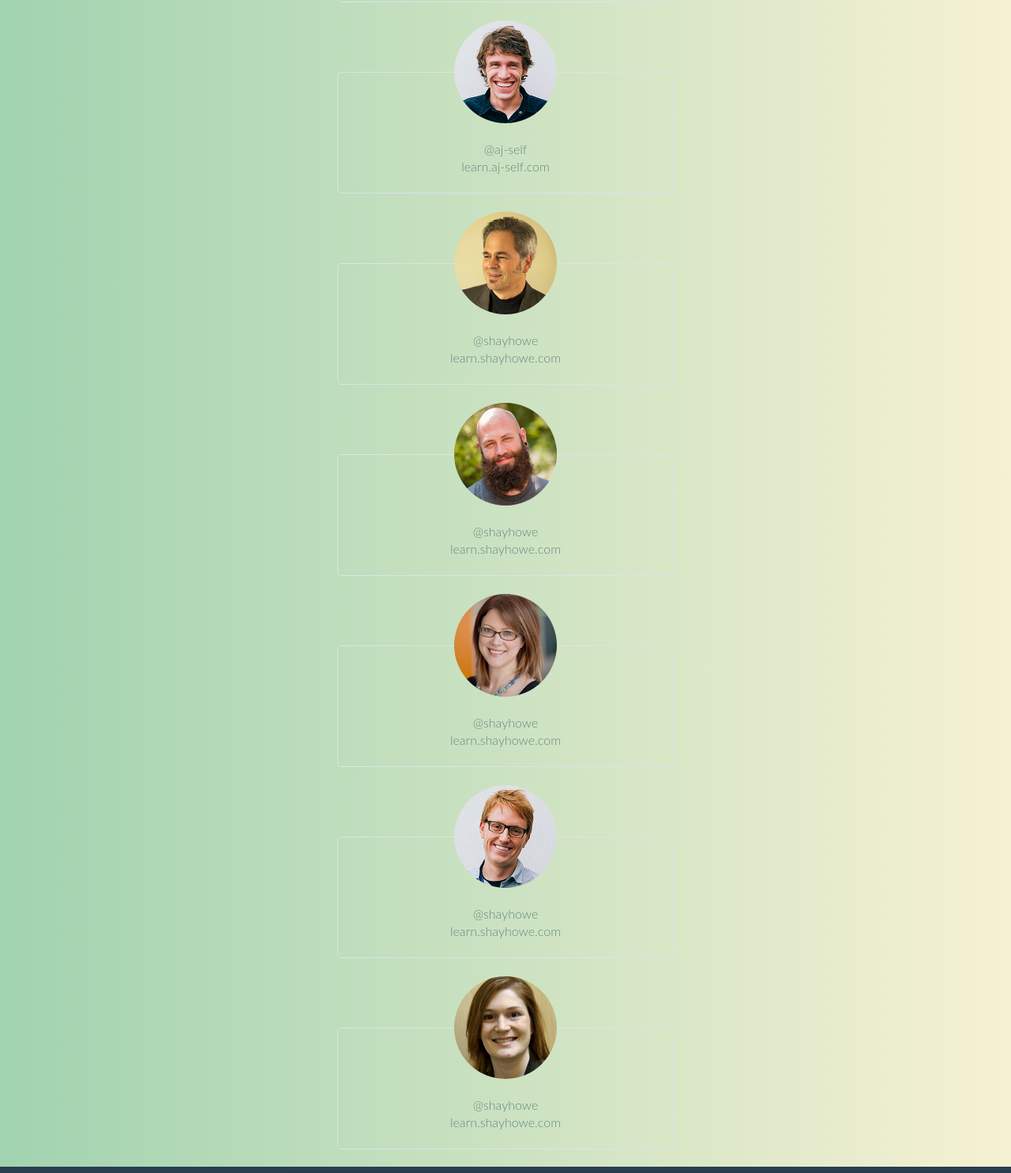
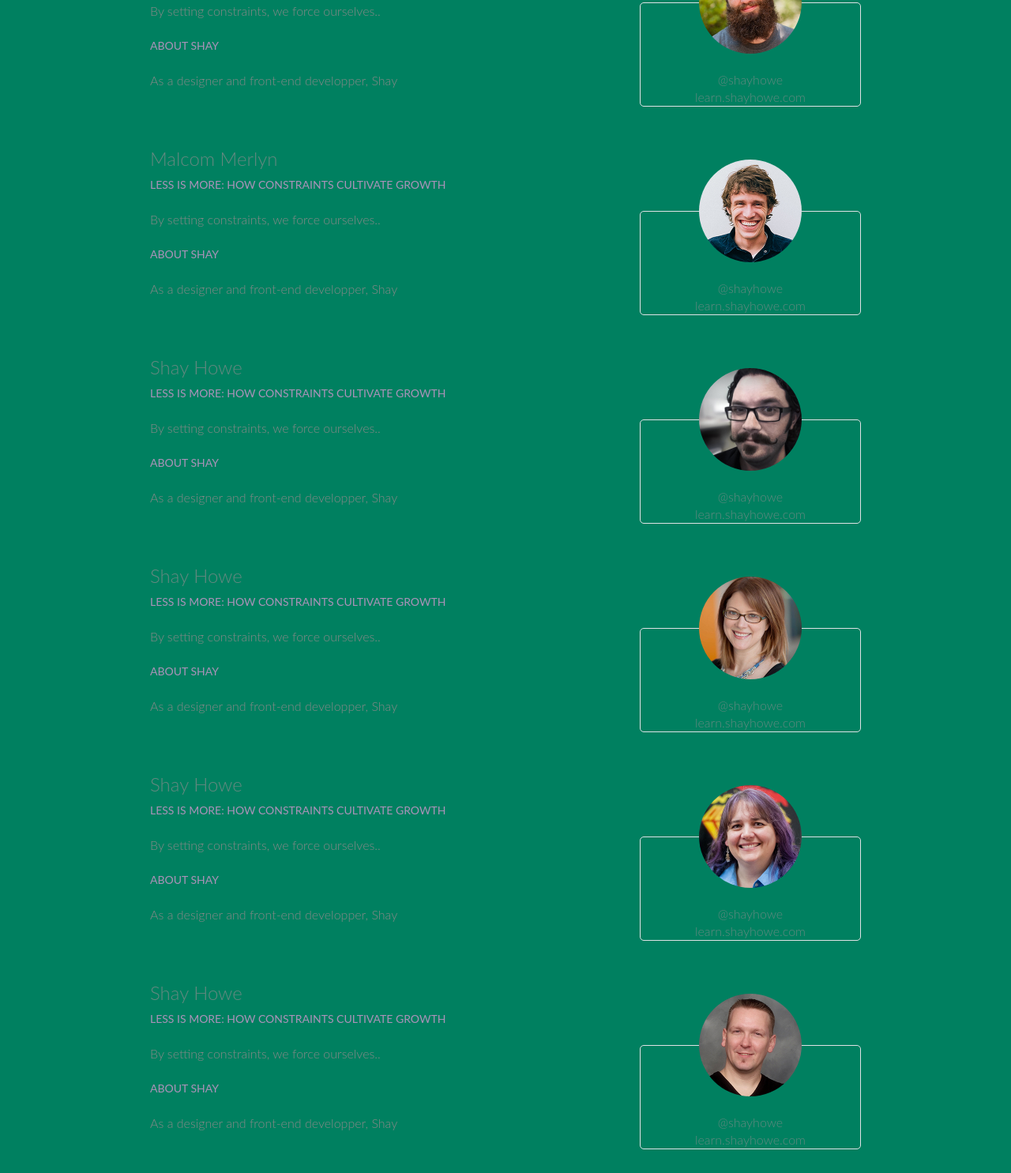
Before and after one commit to eldrige/Assignment, a plain HTML site: page speakers.html in a window 1280 px wide. Shown: the part 415-1900 px from the top of the page at 79% size. Drawn offline with Linux system fonts and the light colour scheme.

Commit message:
fixed speaker.html issue

```diff
--- a/assets/stylesheets/main.css
+++ b/assets/stylesheets/main.css
@@ -175,6 +175,7 @@ body {
     font-weight: 100;
     text-transform: uppercase;
     letter-spacing: .5px;
+    text-align: left;
 }
 .tagline {
     margin: 66px 0 22px 0;
@@ -257,8 +258,11 @@ body {
  border: 1px solid #dfe2e5;
  border-radius: 5px;
  margin-top: 88px;
- padding-bottom: 22px;
+ padding-bottom: 22px 0;
  text-align: center;
+}
+.speaker{
+    margin-bottom: 44px;
 }
 aside.center{
     margin: 0 auto;
--- a/speakers.html
+++ b/speakers.html
@@ -7,66 +7,142 @@
     <link rel="stylesheet" href="assets/stylesheets/main.css">
 </head>
 <body>
-    <section class="row-alt">
-        <div class=" lead container">
-            <h1>Speakers</h1>
-            <p>We re happy to welcome over twenty speakers to present on the industry&#8217;s latest technologies
-                Prepare for an inspiration extravanganza.
-            </p>
-        </div>
-        <aside class="center">
+  <section class="row" style="background-color:rgb(0, 128, 96)">
+      <div class="grid" >
+     <section id="shay-howe" class="speaker">
+        <div class="col-2-3">
+            <h2>Apoh Prince</h2>
+            <h5>Less is More: how constraints cultivate growth</h5>
+            <p>By setting constraints, we force ourselves..</p>
+            <h5>About Shay</h5>
+            <p>As a designer and front-end developper, Shay</p>
+        </div><!--
+        --><aside class="col-1-3">
               <div class="speaker-info">
-                <img src="assets/images/speakers/shay-howe.jpg" alt="">
+                  <img src="assets/images/speakers/aaron-irizarry.jpg" alt="">
                   <ul>
-                    <li><a href="https://twitter.com/shayhowe">@shayhowe</a></li>
-                    <li><a href="http://learn.shayhowe.com">learn.shayhowe.com</a></li>
+                    <li><a href="#">@shayhowe</a></li>
+                    <li><a href="#">learn.shayhowe.com</a></li>
                   </ul>
               </div>
-
+        </aside>
+     </section>
+     <section id="shay-howe" class="speaker">
+        <div class="col-2-3">
+            <h2>Prince Eldrige</h2>
+            <h5>Less is More: how constraints cultivate growth</h5>
+            <p>By setting constraints, we force ourselves..</p>
+            <h5>About Shay</h5>
+            <p>As a designer and front-end developper, Shay</p>
+        </div><!--
+        --><aside class="col-1-3">
+              <div class="speaker-info">
+                  <img src="assets/images/speakers/adam-connor.jpg" alt="">
+                  <ul>
+                    <li><a href="#">@shayhowe</a></li>
+                    <li><a href="#">learn.shayhowe.com</a></li>
+                  </ul>
+              </div>
+        </aside>
+     </section>
+     <section id="shay-howe" class="speaker">
+        <div class="col-2-3">
+            <h2>Malcom Merlyn</h2>
+            <h5>Less is More: how constraints cultivate growth</h5>
+            <p>By setting constraints, we force ourselves..</p>
+            <h5>About Shay</h5>
+            <p>As a designer and front-end developper, Shay</p>
+        </div><!--
+        --><aside class="col-1-3">
               <div class="speaker-info">
                   <img src="assets/images/speakers/aj-self.jpg" alt="">
                   <ul>
-                    <li><a href="https://twitter.com/shayhowe">@aj-self</a></li>
-                    <li><a href="http://learn.shayhowe.com">learn.aj-self.com</a></li>
+                    <li><a href="#">@shayhowe</a></li>
+                    <li><a href="#">learn.shayhowe.com</a></li>
                   </ul>
               </div>
+        </aside>
+     </section>
+     <section id="shay-howe" class="speaker">
+        <div class="col-2-3">
+            <h2>Shay Howe</h2>
+            <h5>Less is More: how constraints cultivate growth</h5>
+            <p>By setting constraints, we force ourselves..</p>
+            <h5>About Shay</h5>
+            <p>As a designer and front-end developper, Shay</p>
+        </div><!--
+        --><aside class="col-1-3">
               <div class="speaker-info">
-                <img src="assets/images/speakers/brad-smith.jpg" alt="">
+                  <img src="assets/images/speakers/bermon-painter.jpg" alt="">
                   <ul>
-                    <li><a href="https://twitter.com/shayhowe">@shayhowe</a></li>
-                    <li><a href="http://learn.shayhowe.com">learn.shayhowe.com</a></li>
+                    <li><a href="#">@shayhowe</a></li>
+                    <li><a href="#">learn.shayhowe.com</a></li>
                   </ul>
               </div>
-            <div class="speaker-info">
-                <img src="assets/images/speakers/adam-connor.jpg" alt="">
-                <ul>
-                    <li><a href="https://twitter.com/shayhowe">@shayhowe</a></li>
-                    <li><a href="http://learn.shayhowe.com">learn.shayhowe.com</a></li>
-                </ul>
-            </div>
+        </aside>
+     </section>
+     <section id="shay-howe" class="speaker">
+        <div class="col-2-3">
+            <h2>Shay Howe</h2>
+            <h5>Less is More: how constraints cultivate growth</h5>
+            <p>By setting constraints, we force ourselves..</p>
+            <h5>About Shay</h5>
+            <p>As a designer and front-end developper, Shay</p>
+        </div><!--
+        --><aside class="col-1-3">
               <div class="speaker-info">
                   <img src="assets/images/speakers/carolyn-chandler.jpg" alt="">
                   <ul>
-                    <li><a href="https://twitter.com/shayhowe">@shayhowe</a></li>
-                    <li><a href="http://learn.shayhowe.com">learn.shayhowe.com</a></li>
-                </ul>
-            </div>
-            <div class="speaker-info">
-                <img src="assets/images/speakers/darby-frey.jpg" alt="">
-                <ul>
-                    <li><a href="https://twitter.com/princeldrige">@shayhowe</a></li>
-                    <li><a href="http://learn.shayhowe.com">learn.shayhowe.com</a></li>
-                </ul>
-            </div>
-            <div class="speaker-info">
-                <img src="assets/images/speakers/zoe-mickley-gillenwater.jpg" alt="">
-                <ul>
-                    <li><a href="https://twitter.com/apohprince">@shayhowe</a></li>
-                    <li><a href="http://learn.shayhowe.com">learn.shayhowe.com</a></li>
+                    <li><a href="#">@shayhowe</a></li>
+                    <li><a href="#">learn.shayhowe.com</a></li>
                   </ul>
               </div>
         </aside>
+     </section>
+     <section id="shay-howe" class="speaker">
+        <div class="col-2-3">
+            <h2>Shay Howe</h2>
+            <h5>Less is More: how constraints cultivate growth</h5>
+            <p>By setting constraints, we force ourselves..</p>
+            <h5>About Shay</h5>
+            <p>As a designer and front-end developper, Shay</p>
+        </div><!--
+        --><aside class="col-1-3">
+              <div class="speaker-info">
+                  <img src="assets/images/speakers/jennifer-jones.jpg" alt="">
+                  <ul>
+                    <li><a href="#">@shayhowe</a></li>
+                    <li><a href="#">learn.shayhowe.com</a></li>
+                  </ul>
+              </div>
+        </aside>
+     </section>
+     <section id="shay-howe" class="">
+        <div class="col-2-3">
+            <h2>Shay Howe</h2>
+            <h5>Less is More: how constraints cultivate growth</h5>
+            <p>By setting constraints, we force ourselves..</p>
+            <h5>About Shay</h5>
+            <p>As a designer and front-end developper, Shay</p>
+        </div><!--
+        --><aside class="col-1-3">
+              <div class="speaker-info">
+                  <img src="assets/images/speakers/russ-unger.jpg" alt="">
+                  <ul>
+                    <li><a href="#">@shayhowe</a></li>
+                    <li><a href="#">learn.shayhowe.com</a></li>
+                  </ul>
+              </div>
+        </aside>
+     </section>
 
+
+
+
+
+
+     </div>
   </section>
+
 </body>
 </html>
```
Also changed, not shown: index.html (+1 -1 lines). Lines whose indentation alone changed are shown as unchanged.
